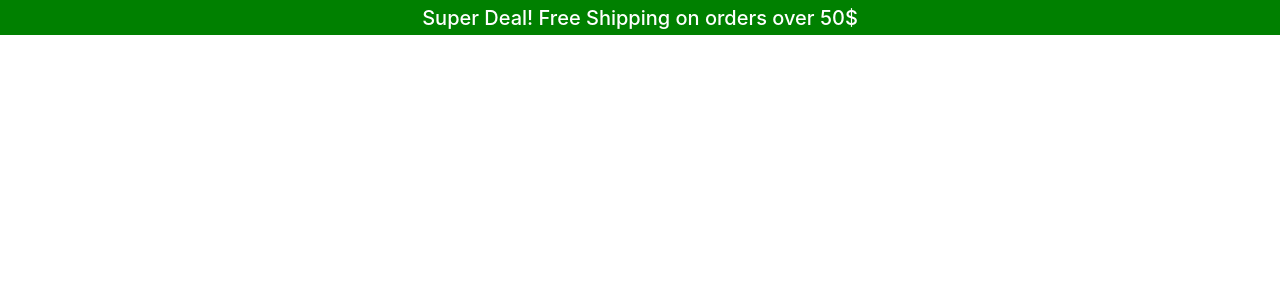
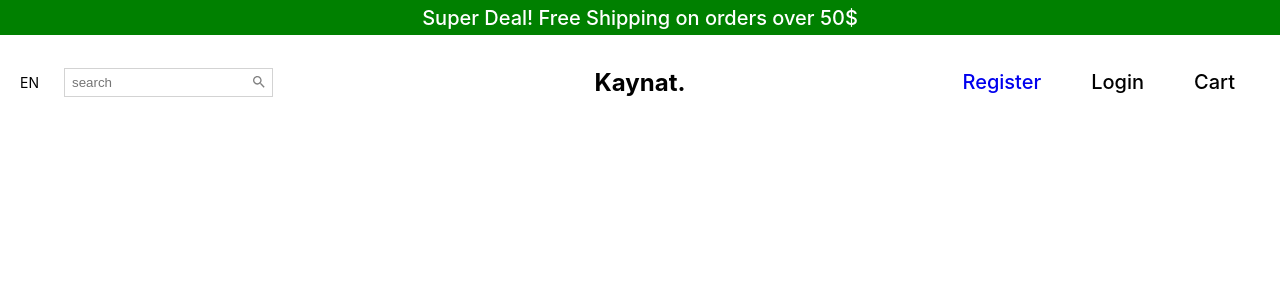
Before and after one commit to khaledtudce/reactecommercekhaled2022, a React (Create React App) app in the folder client/: page / in a window 1280 px wide. Shown: the top 300 px of the page. Built offline with nearby package versions, Linux system fonts and the light colour scheme.

Commit message:
Navbar component added

```diff
--- a/client/package.json
+++ b/client/package.json
@@ -3,11 +3,14 @@
   "version": "0.1.0",
   "private": true,
   "dependencies": {
+    "@material-ui/core": "^4.12.4",
+    "@material-ui/icons": "^4.11.3",
     "@testing-library/jest-dom": "^5.16.5",
     "@testing-library/react": "^13.4.0",
     "@testing-library/user-event": "^13.5.0",
     "react": "^18.2.0",
     "react-dom": "^18.2.0",
+    "react-router-dom": "^5.3.3",
     "react-scripts": "5.0.1",
     "styled-components": "^5.3.5",
     "web-vitals": "^2.1.4"
--- a/client/src/App.js
+++ b/client/src/App.js
@@ -1,9 +1,26 @@
 import Home from "./pages/Home";
+import Register from "./pages/Register";
+import {
+  BrowserRouter as Router,
+  Switch,
+  Route,
+  Redirect,
+} from "react-router-dom";
 
 function App() {
+  const loggedInUser = false;
   return (
     <div className="App">
-      <Home />
+      <Router>
+        <Switch>
+          <Route exact path="/">
+            <Home />
+          </Route>
+          <Route path="/register">
+            {loggedInUser ? <Redirect to="/" /> : <Register />}
+          </Route>
+        </Switch>
+      </Router>
     </div>
   );
 }
--- /dev/null
+++ b/client/src/components/Navbar.jsx
@@ -0,0 +1,86 @@
+import styled from "styled-components";
+import { Search } from "@material-ui/icons";
+import { Link } from "react-router-dom";
+
+const Container = styled.div`
+  height: 60px;
+`;
+
+const Wrapper = styled.div`
+  padding: 10px 20px;
+  display: flex;
+  justify-content: space-between;
+  align-items: center;
+`;
+const Left = styled.div`
+  flex: 1;
+  display: flex;
+  align-items: center;
+`;
+const Language = styled.span`
+  font-size: 14px;
+  cursor: pointer;
+`;
+const SearchContainer = styled.span`
+  border: 0.5px solid lightgray;
+  display: flex;
+  align-items: center;
+  margin-left: 25px;
+  padding: 5px;
+`;
+
+const Input = styled.input`
+  border: none;
+`;
+
+const Center = styled.div`
+  flex: 1;
+`;
+
+const Logo = styled.h2`
+  font-weight: bold;
+  text-align: center;
+`;
+const Right = styled.div`
+  flex: 1;
+  display: flex;
+  align-items: center;
+  justify-content: flex-end;
+`;
+const MenuItem = styled.div`
+  font-size: 20px;
+  font-weight: 500;
+  cursor: pointer;
+  margin: 15px;
+  padding: 10px;
+`;
+
+const Navbar = () => {
+  return (
+    <div>
+      <Container>
+        <Wrapper>
+          <Left>
+            <Language>EN</Language>
+            <SearchContainer>
+              <Input placeholder="search"></Input>
+              <Search style={{ fontSize: 16, color: "gray" }} />
+            </SearchContainer>
+          </Left>
+          <Center>
+            <Logo>Kaynat.</Logo>
+          </Center>
+          <Right>
+            <Link to="/register" style={{ textDecoration: "none" }}>
+              <MenuItem>Register</MenuItem>
+            </Link>
+            <MenuItem>Login</MenuItem>
+            <MenuItem>Cart</MenuItem>
+          </Right>
+        </Wrapper>
+      </Container>
+    </div>
+  );
+};
+
+export default Navbar;
--- a/client/src/pages/Home.jsx
+++ b/client/src/pages/Home.jsx
@@ -1,10 +1,12 @@
 import React from "react";
 import Announcement from "../components/Announcement";
+import Navbar from "../components/Navbar";
 
 const home = () => {
   return (
     <div>
       <Announcement />
+      <Navbar />
     </div>
   );
 };
--- /dev/null
+++ b/client/src/pages/Register.jsx
@@ -0,0 +1,7 @@
+import React from "react";
+
+const Register = () => {
+  return <div>Register</div>;
+};
+
+export default Register;
```
Also changed, not shown: 1 other file (tests, documents, lock files or other folders).
